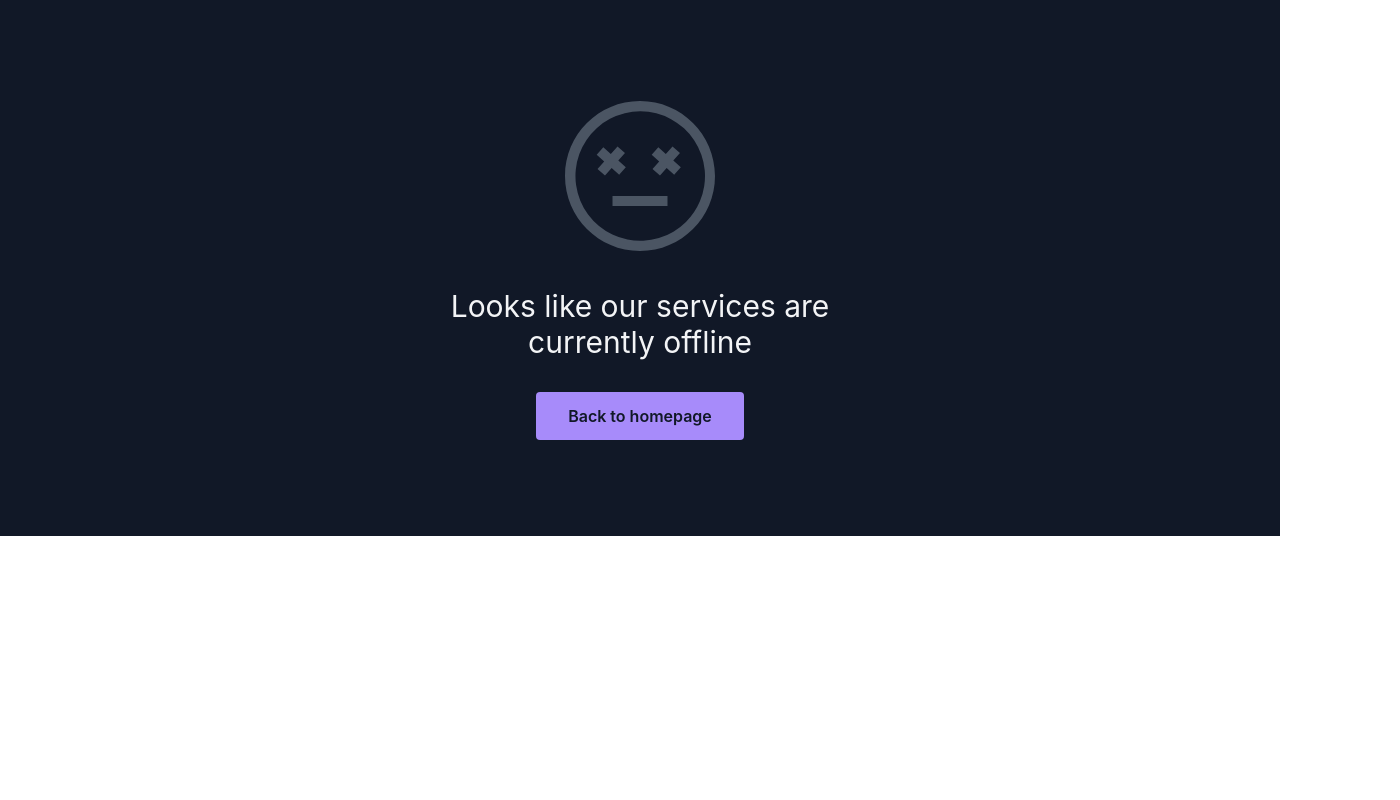
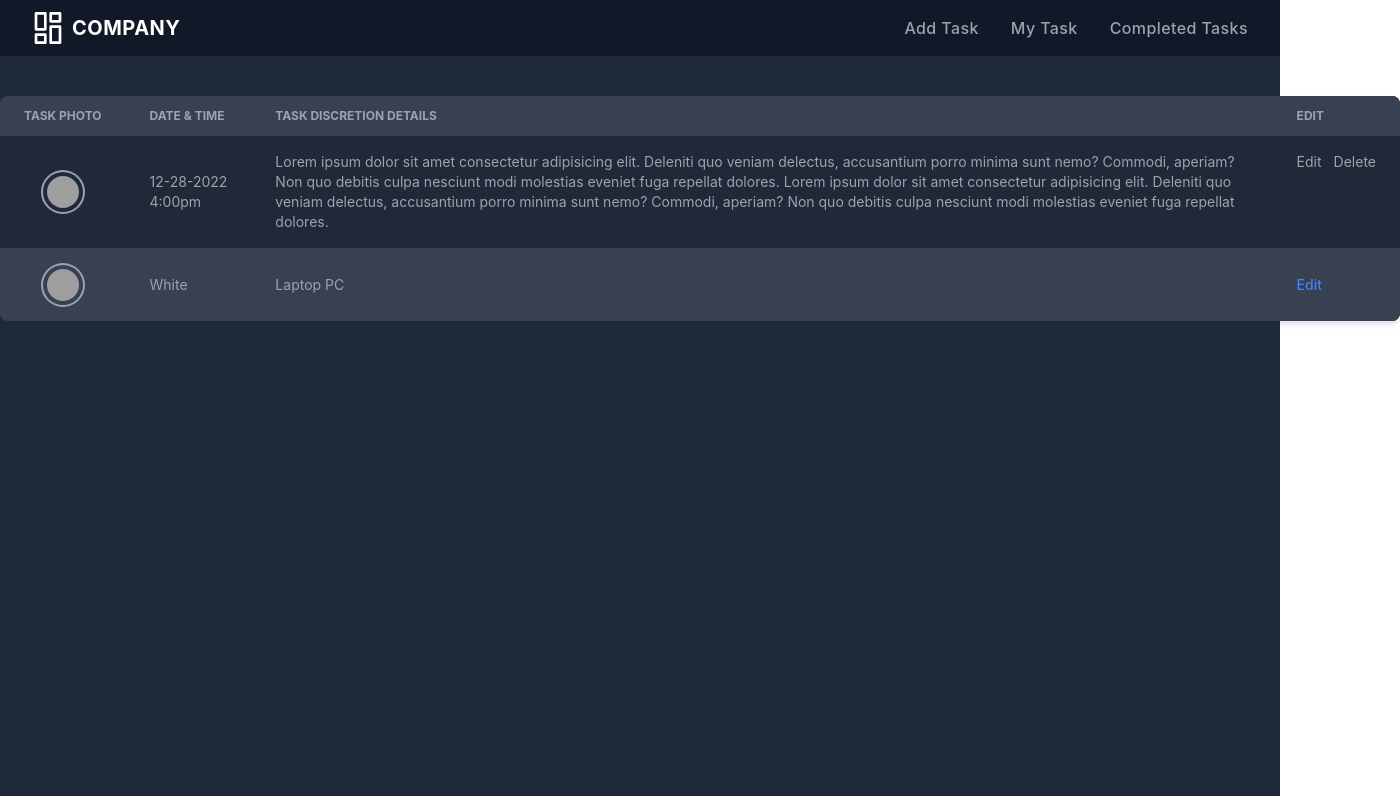
Before and after one commit to skmamunkhan072/BlackBal_Task_Client_site_01, a React (Create React App) app: page /media in a window 1280 px wide. Shown: the whole page, 1400 px wide, since content can reach past the window. Built offline with nearby package versions, Linux system fonts and the light colour scheme; grey boxes are pictures that could not be loaded.

Commit message:
my task table add

```diff
--- a/src/components/Routes/Routes.js
+++ b/src/components/Routes/Routes.js
@@ -3,6 +3,8 @@ import MainLayout from "../Layouts/MainLayout/MainLayout";
 import AddTask from "../page/AddTask/AddTask";
 import Home from "../page/Home/Home/Home";
 import Error from "../Shear/Error/Error";
+import MyTask from "../page/MyTask/MyTask.jsx";
+import CompletedTask from "../page/CompletedTask/CompletedTask.jsx";
 
 export const router = createBrowserRouter([
   {
@@ -12,6 +14,8 @@ export const router = createBrowserRouter([
     children: [
       { path: "/", element: <Home /> },
       { path: "/add-task", element: <AddTask /> },
+      { path: "/media", element: <MyTask /> },
+      { path: "/completed-task", element: <CompletedTask /> },
     ],
   },
 ]);
--- a/src/components/Shear/NavBar/NavBar.jsx
+++ b/src/components/Shear/NavBar/NavBar.jsx
@@ -16,7 +16,7 @@ const NavBar = () => {
       </li>
       <li>
         <Link
-          to="/my-task"
+          to="/media"
           class="block text-center text-gray-700 rounded hover:bg-gray-100 md:hover:bg-transparent md:border-0 md:hover:text-blue-700 md:p-0 dark:text-gray-400 md:dark:hover:text-white dark:hover:bg-gray-700 dark:hover:text-white md:dark:hover:bg-transparent font-medium tracking-wide transition-colors duration-200"
         >
           My Task
--- a/src/components/page/AddTask/AddTask.jsx
+++ b/src/components/page/AddTask/AddTask.jsx
@@ -1,12 +1,68 @@
-import { Label, Textarea } from "flowbite-react";
-import React from "react";
+import { Button, Label, Textarea } from "flowbite-react";
+import React, { useState } from "react";
 
 const AddTask = () => {
+  const [taskImgFile, setTaskImgFile] = useState();
+  // handel task img
+
+  // handel form
+  const handelTaskForm = (event) => {
+    event.preventDefault();
+    const form = event.target;
+    const taskMessage = form.taskMessage.value;
+
+    console.log(taskImgFile, "heloo");
+  };
   return (
     <div>
+      <form onSubmit={handelTaskForm}>
         <div id="textarea" className="py-20">
+          <div class="flex items-center justify-center w-full">
+            <label
+              htmlFor="dropzone-file"
+              class="flex flex-col items-center justify-center w-full h-64 border-2 border-gray-300 border-dashed rounded-lg cursor-pointer bg-gray-50 dark:hover:bg-bray-800 dark:bg-gray-700 hover:bg-gray-100 dark:border-gray-600 dark:hover:border-gray-500 dark:hover:bg-gray-600"
+            >
+              <div class="flex flex-col items-center justify-center pt-5 pb-6">
+                <svg
+                  aria-hidden="true"
+                  class="w-10 h-10 mb-3 text-gray-400"
+                  fill="none"
+                  stroke="currentColor"
+                  viewBox="0 0 24 24"
+                  xmlns="http://www.w3.org/2000/svg"
+                >
+                  <path
+                    stroke-linecap="round"
+                    stroke-linejoin="round"
+                    stroke-width="2"
+                    d="M7 16a4 4 0 01-.88-7.903A5 5 0 1115.9 6L16 6a5 5 0 011 9.9M15 13l-3-3m0 0l-3 3m3-3v12"
+                  ></path>
+                </svg>
+                <p class="mb-2 text-sm text-gray-500 dark:text-gray-400">
+                  <span class="font-semibold">
+                    Click to upload your working img
+                  </span>{" "}
+                  or drag and drop
+                </p>
+                <p class="text-xs text-gray-500 dark:text-gray-400">
+                  PNG or JPG (MAX. 800x400px)
+                </p>
+              </div>
+              <input
+                id="dropzone-file"
+                type="file"
+                class="hidden"
+                onChange={(e) => setTaskImgFile(e.target.files)}
+              />
+            </label>
+          </div>
+
           <div className="mb-2 text-start">
-          <Label htmlFor="comment" value="Add Your Task" className="text-2xl" />
+            <Label
+              htmlFor="comment"
+              value="Add Your Task"
+              className="text-2xl"
+            />
           </div>
           <Textarea
             id="comment"
@@ -14,8 +70,15 @@ const AddTask = () => {
             placeholder="Enter Your message..."
             required={true}
             rows={8}
+            name="taskMessage"
           />
+          <div className="mt-10">
+            <Button type="submit" color="purple">
+              submit
+            </Button>
           </div>
+        </div>
+      </form>
     </div>
   );
 };
--- /dev/null
+++ b/src/components/page/CompletedTask/CompletedTask.jsx
@@ -0,0 +1,11 @@
+import React from "react";
+
+const CompletedTask = () => {
+  return (
+    <div className="py-10">
+      <h1 className="text-white">This si CompletedTask</h1>
+    </div>
+  );
+};
+
+export default CompletedTask;
--- /dev/null
+++ b/src/components/page/MyTask/MyTask.jsx
@@ -0,0 +1,80 @@
+import { Avatar, Table } from "flowbite-react";
+import React from "react";
+
+const MyTask = () => {
+  return (
+    <div className="py-10 min-h-[92.5vh]">
+      <Table striped={true}>
+        <Table.Head>
+          <Table.HeadCell className="whitespace-nowrap">
+            Task Photo
+          </Table.HeadCell>
+          <Table.HeadCell className="whitespace-nowrap">
+            Date & Time
+          </Table.HeadCell>
+          <Table.HeadCell className="whitespace-nowrap">
+            Task Discretion Details
+          </Table.HeadCell>
+
+          <Table.HeadCell>
+            <span>Edit</span>
+          </Table.HeadCell>
+        </Table.Head>
+        <Table.Body className="divide-y">
+          <Table.Row className="bg-white dark:border-gray-700 dark:bg-gray-800">
+            <Table.Cell className="justify-start items-center">
+              <Avatar
+                img="https://flowbite.com/docs/images/people/profile-picture-5.jpg"
+                rounded={true}
+                bordered={true}
+                color="gray"
+              />
+            </Table.Cell>
+            <Table.Cell>
+              <p className="whitespace-nowrap">12-28-2022</p>
+              <p>4:00pm</p>
+            </Table.Cell>
+            <Table.Cell>
+              <p>
+                Lorem ipsum dolor sit amet consectetur adipisicing elit.
+                Deleniti quo veniam delectus, accusantium porro minima sunt
+                nemo? Commodi, aperiam? Non quo debitis culpa nesciunt modi
+                molestias eveniet fuga repellat dolores. Lorem ipsum dolor sit
+                amet consectetur adipisicing elit. Deleniti quo veniam delectus,
+                accusantium porro minima sunt nemo? Commodi, aperiam? Non quo
+                debitis culpa nesciunt modi molestias eveniet fuga repellat
+                dolores.
+              </p>
+            </Table.Cell>
+            <Table.Cell className="flex justify-start items-center">
+              <h1>Edit</h1>
+              <h1 className="ml-3">Delete</h1>
+            </Table.Cell>
+          </Table.Row>
+          <Table.Row className="bg-white dark:border-gray-700 dark:bg-gray-800">
+            <Table.Cell className="justify-start items-center">
+              <Avatar
+                img="https://flowbite.com/docs/images/people/profile-picture-5.jpg"
+                rounded={true}
+                bordered={true}
+                color="gray"
+              />
+            </Table.Cell>
+            <Table.Cell>White</Table.Cell>
+            <Table.Cell>Laptop PC</Table.Cell>
+            <Table.Cell>
+              <a
+                href="/tables"
+                className="font-medium text-blue-600 hover:underline dark:text-blue-500"
+              >
+                Edit
+              </a>
+            </Table.Cell>
+          </Table.Row>
+        </Table.Body>
+      </Table>
+    </div>
+  );
+};
+
+export default MyTask;
```
Lines whose indentation alone changed are shown as unchanged.
